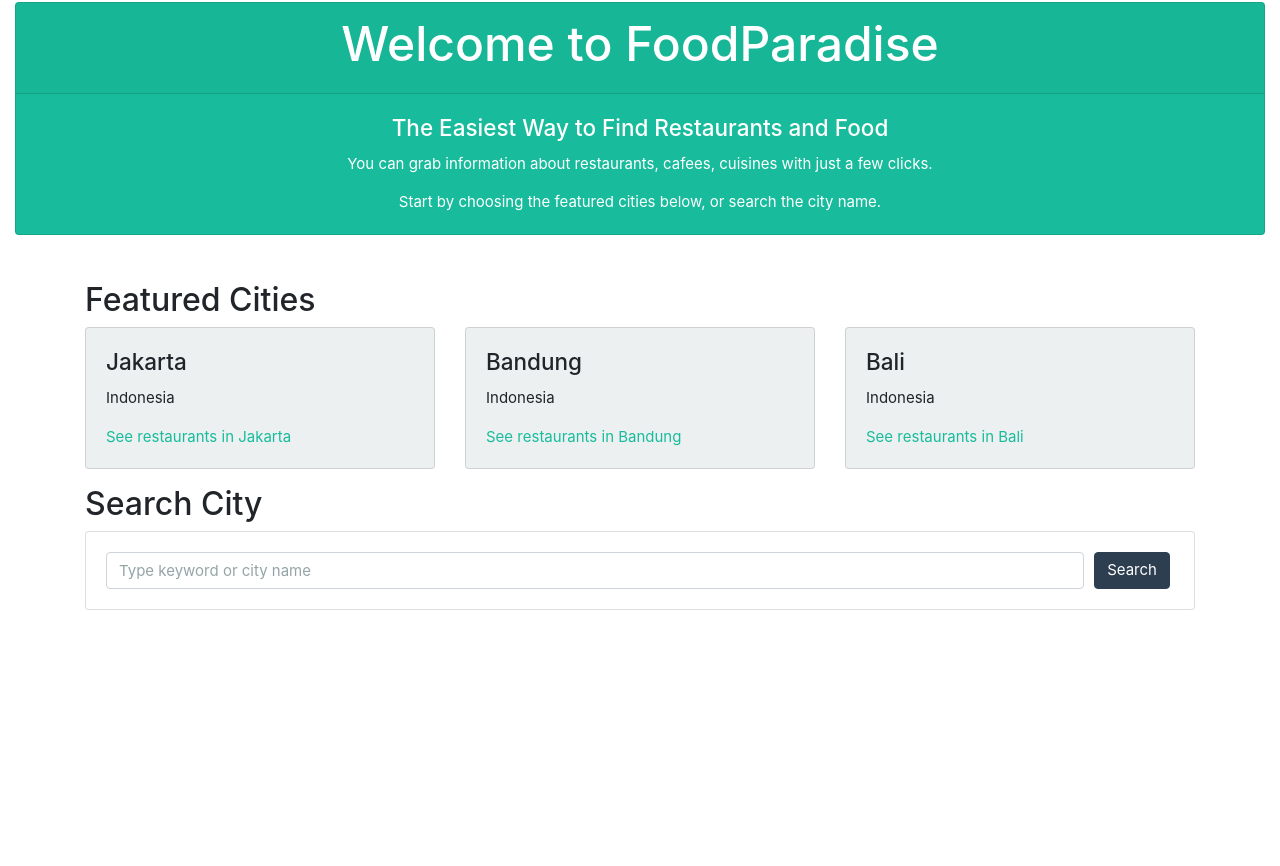
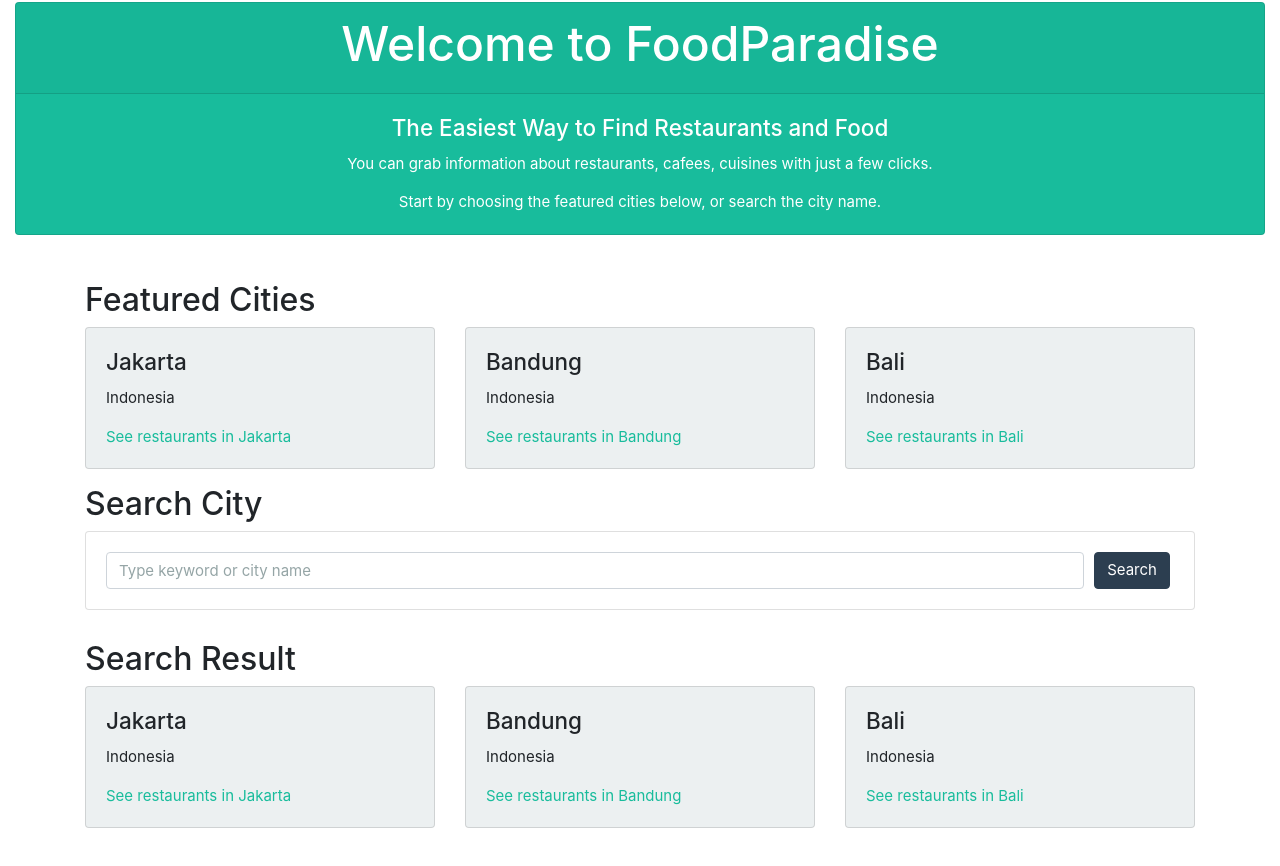
Before and after one commit to brilyanilhamsadewo/Web-Kuliner-React-Js-Codepolitan, a React (Create React App) app: page / in a window 1280 px wide. Shown: the part 582-1448 px from the top of the page. Before the commit the page ends 1222 px from the top, so only its background shows below. Built offline with nearby package versions, Linux system fonts and the light colour scheme.

Commit message:
Membuat Search Result

```diff
--- a/src/App.js
+++ b/src/App.js
@@ -1,6 +1,6 @@
 import Navbar from './components/Navbar';
 import ImageAndWelcome from './components/ImageAndWelcome';
-import FeaturedCities from './components/FeaturedCities';
+import CityList from './components/CityList';
 import { Component } from 'react';
 import SearchCity from './components/SearchCity';
 
@@ -27,7 +27,7 @@ class App extends Component{
         <ImageAndWelcome />
         {/* start of container */}
         <div className="container" style={{ marginTop: 30, marginBottom: 30 }}>
-          <FeaturedCities cities={citiesDummy} />
+          <CityList title={'Featured Cities'} cities={citiesDummy} />
 
           {/* start of search section */}
           <SearchCity
@@ -35,7 +35,7 @@ class App extends Component{
             onChange={this.changeKeywordHandler}
             />
           {/* end of search section */}
-
+          <CityList title={'Search Result'} cities={citiesDummy} />
         </div>
         {/* end of container */}
       </>
--- a/src/components/FeaturedCities.js
+++ b/src/components/CityList.js
@@ -1,11 +1,11 @@
 import React from 'react';
 import CityCard from './CityCard';
 
-const FeaturedCities = (props) => (
+const CityList = (props) => (
     <div>
         <div className="row">
             <div className="col-12">
-            <h3>Featured Cities</h3>
+            <h3>{props.title}</h3>
             </div>
         </div>
         <div className="row">
@@ -16,4 +16,4 @@ const FeaturedCities = (props) => (
     </div>
 );
 
-export default FeaturedCities
+export default CityList
```
Also changed, not shown: 1 other file (tests, documents, lock files or other folders).
